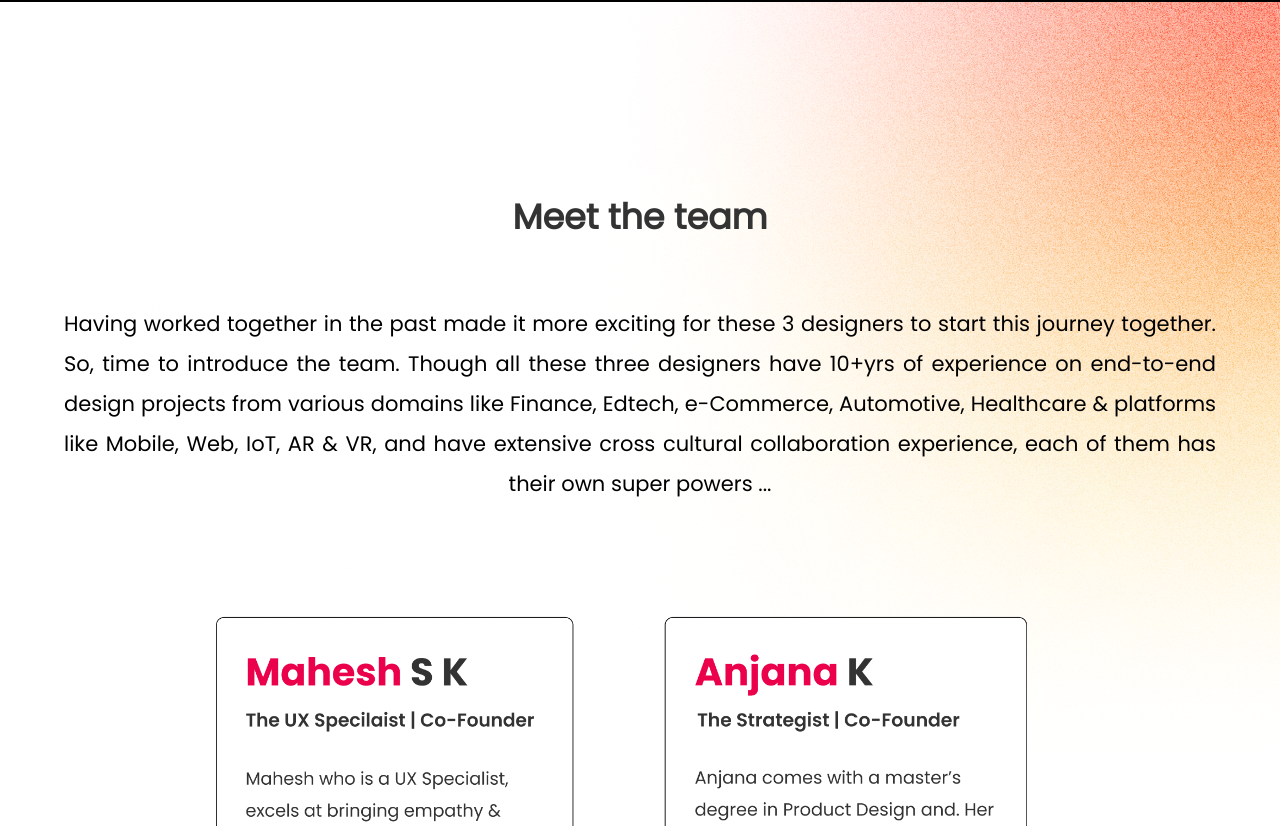
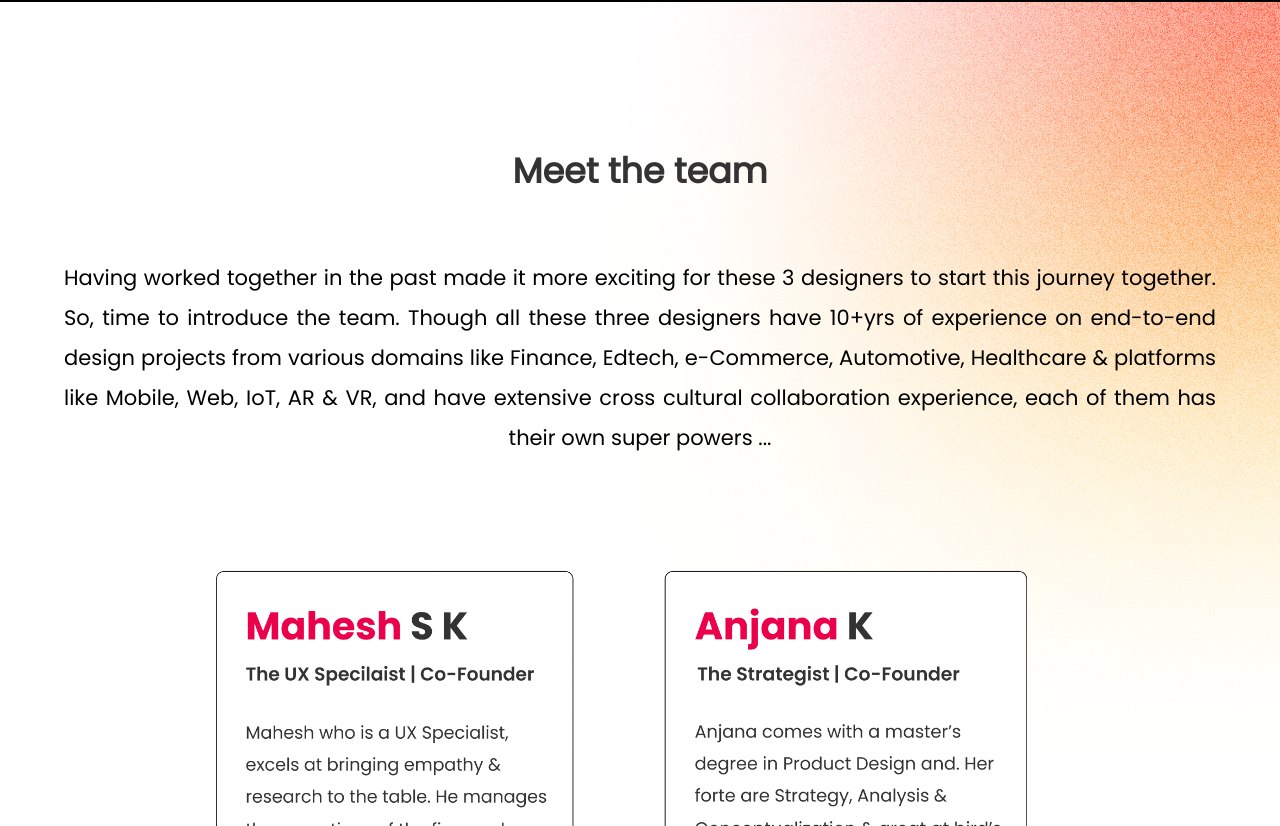
Before and after one commit to contactsanthosh21/popit, a React (Vite) app: page /about in a window 1280 px wide. Shown: the part 494-1320 px from the top of the page. Built offline with nearby package versions, Linux system fonts and the light colour scheme.

Commit message:
Fixing Comments

```diff
--- a/src/sections/MeetTeam/MeetTeam.jsx
+++ b/src/sections/MeetTeam/MeetTeam.jsx
@@ -10,7 +10,7 @@ var teamThree = require('../../assets/team3.png');
 
 const MeetTeam = () => {
   return (
-    <div className='meet-team'>
+    <div className='meet-team section'>
         <Heading>Meet the team</Heading>
         <p>Having worked together in the past made it more exciting for these 3 designers to start this journey together. So, time to introduce the team. Though all these three designers have 10+yrs of experience on end-to-end design projects from various domains like Finance, Edtech, e-Commerce, Automotive, Healthcare & platforms like Mobile, Web, IoT, AR & VR, and have extensive cross cultural collaboration experience, each of them has their own super powers ...</p>
         <div className='meet-team__contact'>
--- a/src/sections/MeetTeam/MeetTeam.scss
+++ b/src/sections/MeetTeam/MeetTeam.scss
@@ -1,6 +1,5 @@
 
 .meet-team{
-    margin-top: 12rem;
     p{
         text-align: justify;
         margin-top: 4rem;
--- a/src/sections/Projects/Projects.jsx
+++ b/src/sections/Projects/Projects.jsx
@@ -15,7 +15,7 @@ var Clock = require('../../assets/clock-timer.png');
 
 const Projects = () => {
   return (
-    <>
+    <div className='section'>
     <Heading>Projects</Heading>
     <div className='projects-container'>
         <div className='project'>
@@ -62,7 +62,7 @@ const Projects = () => {
             <ImageCard className="groupTwo" src={GroupTwo} alt= "GroupTwo" />
         </div>
     </div>
-    </>
+    </div>
   )
 }
 
```
